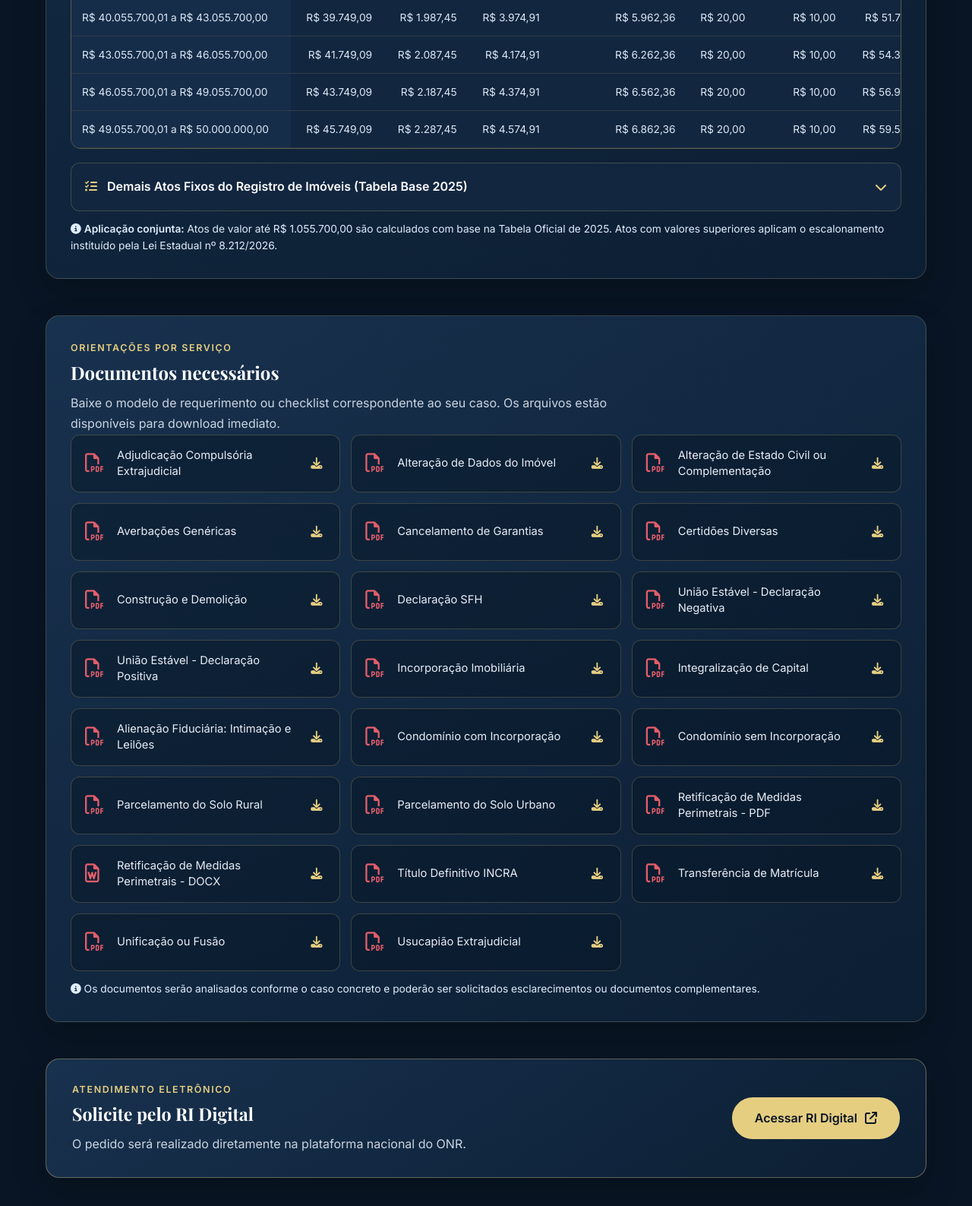
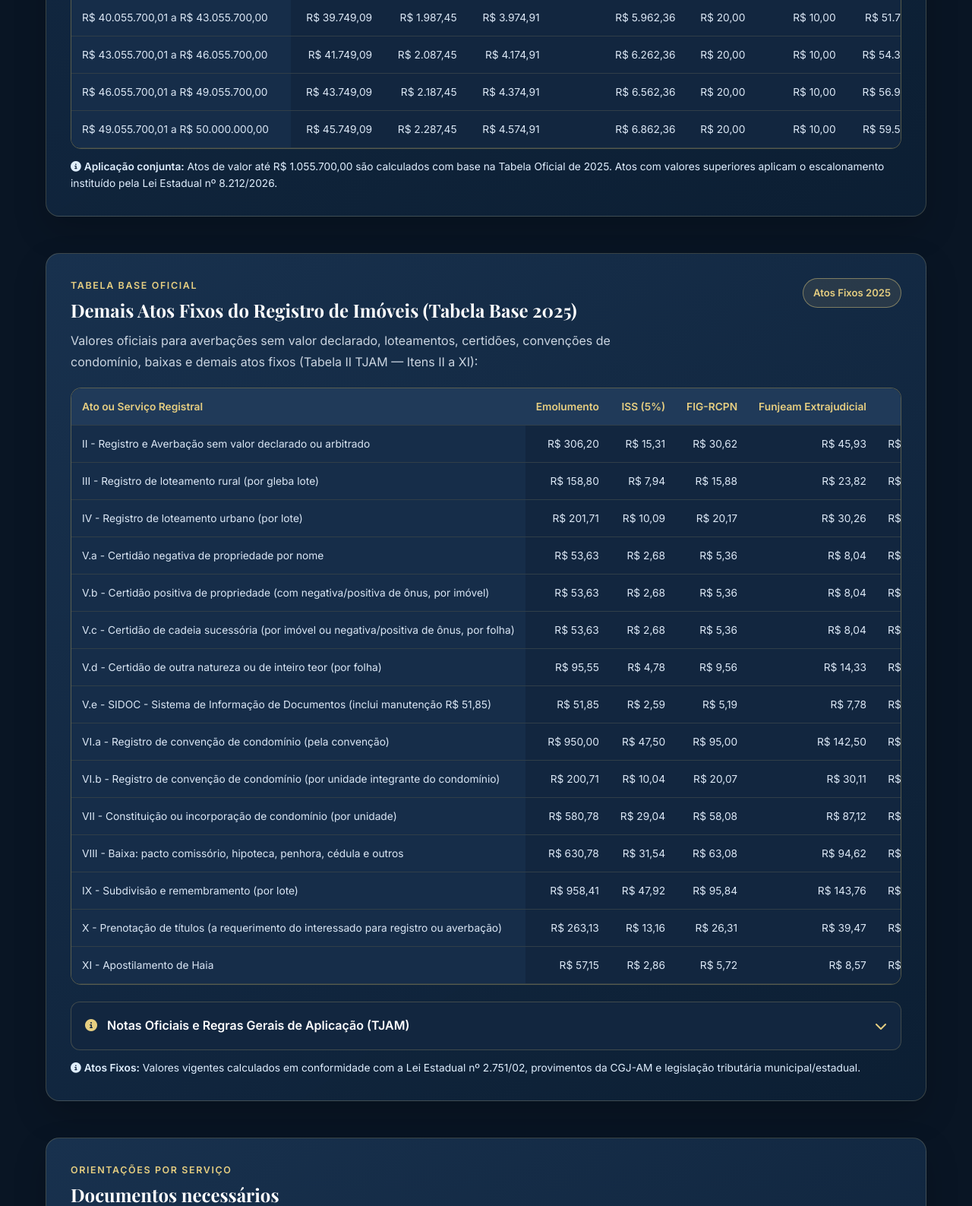
Before and after one commit to Feitosa98/Site_2ofMPU, a PHP site: page /imoveis.php in a window 1280 px wide. Shown: the part 2907-4494 px from the top of the page at 76% size. Run offline with PHP 8.4, Linux system fonts and the light colour scheme; some libraries are stand-ins or nearby versions.

Commit message:
feat: completa atos fixos de 2025 com SIDOC e Haia e padroniza espacamento identico a tabela de cima

```diff
--- a/components/service-resources.php
+++ b/components/service-resources.php
@@ -73,7 +73,8 @@ function renderEmolumentsSection(string $specialty): void
         <?php endif; ?>
         <?php if ($specialty === 'ri'): ?>
             <div style="display: flex; gap: 12px; flex-wrap: wrap; margin-top: 16px;">
-                <a href="#tabela-unificada-ri" class="btn-resource"><i class="fa-solid fa-table-list"></i> Consultar Tabela Unificada de Faixas (R$ 0,01 a R$ 50M)</a>
+                <a href="#tabela-unificada-ri" class="btn-resource"><i class="fa-solid fa-table-list"></i> Tabela Geral de Faixas (R$ 0,01 a R$ 50M)</a>
+                <a href="#atos-fixos-ri" class="btn-resource"><i class="fa-solid fa-list-check"></i> Demais Atos Fixos (Tabela 2025)</a>
             </div>
         <?php endif; ?>
         <p class="resource-note"><i class="fa-solid fa-circle-info"></i> Consulte a tabela correspondente à atribuição. Para atos de até R$ 1.055.700,00, aplica-se a Tabela de 2025; valores superiores utilizam o complemento de 2026.</p>
@@ -122,21 +123,6 @@ function renderRiUnifiedRanges(): void
         ['R$ 43.055.700,01 a R$ 46.055.700,00', 'R$ 41.749,09', 'R$ 2.087,45', 'R$ 4.174,91', 'R$ 6.262,36', 'R$ 20,00', 'R$ 10,00', 'R$ 54.303,81'],
         ['R$ 46.055.700,01 a R$ 49.055.700,00', 'R$ 43.749,09', 'R$ 2.187,45', 'R$ 4.374,91', 'R$ 6.562,36', 'R$ 20,00', 'R$ 10,00', 'R$ 56.903,81'],
         ['R$ 49.055.700,01 a R$ 50.000.000,00', 'R$ 45.749,09', 'R$ 2.287,45', 'R$ 4.574,91', 'R$ 6.862,36', 'R$ 20,00', 'R$ 10,00', 'R$ 59.503,81'],
-    ];
-
-    $fixedActs = [
-        ['Registro e Averbação sem valor declarado ou arbitrado', 'R$ 306,20', 'R$ 15,31', 'R$ 30,62', 'R$ 45,93', 'R$ 3,00', '—', 'R$ 401,06'],
-        ['Registro de loteamento rural (por gleba lote)', 'R$ 158,80', 'R$ 7,94', 'R$ 15,88', 'R$ 23,82', 'R$ 3,00', '—', 'R$ 209,44'],
-        ['Registro de loteamento urbano (por lote)', 'R$ 201,71', 'R$ 10,09', 'R$ 20,17', 'R$ 30,26', 'R$ 3,00', '—', 'R$ 265,23'],
-        ['Certidão negativa / positiva de propriedade ou de ônus', 'R$ 53,63', 'R$ 2,68', 'R$ 5,36', 'R$ 8,04', 'R$ 2,00', '—', 'R$ 71,71'],
-        ['Certidão de cadeia sucessória', 'R$ 53,63', 'R$ 2,68', 'R$ 5,36', 'R$ 8,04', 'R$ 2,00', '—', 'R$ 71,71'],
-        ['Certidão de inteiro teor (por folha)', 'R$ 95,55', 'R$ 4,78', 'R$ 9,56', 'R$ 14,33', 'R$ 3,00', '—', 'R$ 127,22'],
-        ['Convenção de condomínio (pela convenção)', 'R$ 950,00', 'R$ 47,50', 'R$ 95,00', 'R$ 142,50', 'R$ 4,00', '—', 'R$ 1.239,00'],
-        ['Convenção de condomínio (por cada unidade integrante)', 'R$ 200,71', 'R$ 10,04', 'R$ 20,07', 'R$ 30,11', 'R$ 3,00', '—', 'R$ 263,93'],
-        ['Constituição ou incorporação de condomínio (por unidade)', 'R$ 580,78', 'R$ 29,04', 'R$ 58,08', 'R$ 87,12', 'R$ 3,00', '—', 'R$ 758,02'],
-        ['Baixa de hipoteca, penhora, cédula, pacto comissório e outros', 'R$ 630,78', 'R$ 31,54', 'R$ 63,08', 'R$ 94,62', 'R$ 3,00', '—', 'R$ 823,02'],
-        ['Subdivisão e remembramento (por lote)', 'R$ 958,41', 'R$ 47,92', 'R$ 95,84', 'R$ 143,76', 'R$ 4,00', '—', 'R$ 1.249,93'],
-        ['Prenotação de títulos (a requerimento do interessado)', 'R$ 263,13', 'R$ 13,16', 'R$ 26,31', 'R$ 39,47', 'R$ 3,00', '—', 'R$ 345,07'],
     ];
     ?>
     <section class="resource-section resource-panel" id="tabela-unificada-ri" aria-labelledby="unified-ri-ranges-title">
@@ -193,23 +179,69 @@ function renderRiUnifiedRanges(): void
                 </tbody>
             </table>
         </div>
+        <p class="resource-note"><i class="fa-solid fa-circle-info"></i> <strong>Aplicação conjunta:</strong> Atos de valor até R$ 1.055.700,00 são calculados com base na Tabela Oficial de 2025. Atos com valores superiores aplicam o escalonamento instituído pela Lei Estadual nº 8.212/2026.</p>
+    </section>
+    <?php
+}
 
-        <details class="checklist-card" style="margin-top: 18px;">
-            <summary>
-                <span><i class="fa-solid fa-list-check"></i> Demais Atos Fixos do Registro de Imóveis (Tabela Base 2025)</span>
-                <i class="fa-solid fa-chevron-down checklist-arrow" aria-hidden="true"></i>
-            </summary>
-            <div class="fees-table-wrap" style="margin-top: 10px;">
+function renderRiFixedActs(): void
+{
+    static $rendered = false;
+    if ($rendered) {
+        return;
+    }
+    $rendered = true;
+
+    $fixedActs = [
+        ['II - Registro e Averbação sem valor declarado ou arbitrado', 'R$ 306,20', 'R$ 15,31', 'R$ 30,62', 'R$ 45,93', 'R$ 3,00', '—', 'R$ 401,06'],
+        ['III - Registro de loteamento rural (por gleba lote)', 'R$ 158,80', 'R$ 7,94', 'R$ 15,88', 'R$ 23,82', 'R$ 3,00', '—', 'R$ 209,44'],
+        ['IV - Registro de loteamento urbano (por lote)', 'R$ 201,71', 'R$ 10,09', 'R$ 20,17', 'R$ 30,26', 'R$ 3,00', '—', 'R$ 265,23'],
+        ['V.a - Certidão negativa de propriedade por nome', 'R$ 53,63', 'R$ 2,68', 'R$ 5,36', 'R$ 8,04', 'R$ 2,00', '—', 'R$ 71,71'],
+        ['V.b - Certidão positiva de propriedade (com negativa/positiva de ônus, por imóvel)', 'R$ 53,63', 'R$ 2,68', 'R$ 5,36', 'R$ 8,04', 'R$ 2,00', '—', 'R$ 71,71'],
+        ['V.c - Certidão de cadeia sucessória (por imóvel ou negativa/positiva de ônus, por folha)', 'R$ 53,63', 'R$ 2,68', 'R$ 5,36', 'R$ 8,04', 'R$ 2,00', '—', 'R$ 71,71'],
+        ['V.d - Certidão de outra natureza ou de inteiro teor (por folha)', 'R$ 95,55', 'R$ 4,78', 'R$ 9,56', 'R$ 14,33', 'R$ 3,00', '—', 'R$ 127,22'],
+        ['V.e - SIDOC - Sistema de Informação de Documentos (inclui manutenção R$ 51,85)', 'R$ 51,85', 'R$ 2,59', 'R$ 5,19', 'R$ 7,78', 'R$ 3,00', 'R$ 51,85', 'R$ 122,26'],
+        ['VI.a - Registro de convenção de condomínio (pela convenção)', 'R$ 950,00', 'R$ 47,50', 'R$ 95,00', 'R$ 142,50', 'R$ 4,00', '—', 'R$ 1.239,00'],
+        ['VI.b - Registro de convenção de condomínio (por unidade integrante do condomínio)', 'R$ 200,71', 'R$ 10,04', 'R$ 20,07', 'R$ 30,11', 'R$ 3,00', '—', 'R$ 263,93'],
+        ['VII - Constituição ou incorporação de condomínio (por unidade)', 'R$ 580,78', 'R$ 29,04', 'R$ 58,08', 'R$ 87,12', 'R$ 3,00', '—', 'R$ 758,02'],
+        ['VIII - Baixa: pacto comissório, hipoteca, penhora, cédula e outros', 'R$ 630,78', 'R$ 31,54', 'R$ 63,08', 'R$ 94,62', 'R$ 3,00', '—', 'R$ 823,02'],
+        ['IX - Subdivisão e remembramento (por lote)', 'R$ 958,41', 'R$ 47,92', 'R$ 95,84', 'R$ 143,76', 'R$ 4,00', '—', 'R$ 1.249,93'],
+        ['X - Prenotação de títulos (a requerimento do interessado para registro ou averbação)', 'R$ 263,13', 'R$ 13,16', 'R$ 26,31', 'R$ 39,47', 'R$ 3,00', '—', 'R$ 345,07'],
+        ['XI - Apostilamento de Haia', 'R$ 57,15', 'R$ 2,86', 'R$ 5,72', 'R$ 8,57', 'R$ 3,00', '—', 'R$ 77,30'],
+    ];
+
+    $notes = [
+        'Todos os atos dos ofícios notariais e de registro para habitação popular terão redução de metade das custas a pagar, desde a aquisição do terreno até a averbação ou registro da habitação construída.',
+        'Para a fixação dos emolumentos será considerado o maior valor, conforme declarado no ato ou negócio jurídico, ou o valor de avaliação fiscal ou judicial.',
+        'As custas dos Registros de Contrato ou documentos em que os valores venham expressos em moeda estrangeira deverão ser calculadas após conversão em moeda nacional em vigor.',
+        'As custas dos Registros de Contrato de Locação ou Arrendamento serão calculadas com base na soma total das mensalidades.',
+        'As custas dos Registros de Contratos em unidade monetária fora de circulação deverão ser corrigidas para valores vigentes.',
+        'Nos Registros de Títulos envolvendo negócios com mais de um imóvel, as custas serão cobradas tomando-se por base o valor maior de cada imóvel objeto do contrato.',
+        'Pelos serviços de computação será cobrado o valor de R$ 10,00, somente incidentes em atos de valor declarado.',
+        'Nas incorporações, averbações de construções e instituições de condomínio, com valores declarados, aplica-se o item I e demais valores do item VII da Tabela II.',
+        'Todos os serviços notariais e de registro do Estado do Amazonas recolhem 5% de ISS (Lei Municipal nº 714/03), especificado e apartado no importe de emolumentos.',
+    ];
+    ?>
+    <section class="resource-section resource-panel" id="atos-fixos-ri" aria-labelledby="atos-fixos-title">
+        <div class="resource-heading">
+            <div>
+                <span class="resource-kicker">Tabela Base Oficial</span>
+                <h2 id="atos-fixos-title">Demais Atos Fixos do Registro de Imóveis (Tabela Base 2025)</h2>
+                <p>Valores oficiais para averbações sem valor declarado, loteamentos, certidões, convenções de condomínio, baixas e demais atos fixos (Tabela II TJAM — Itens II a XI):</p>
+            </div>
+            <span class="specialty-badge">Atos Fixos 2025</span>
+        </div>
+        <div class="fees-table-wrap">
             <table class="fees-table">
                 <thead>
                     <tr>
-                            <th>Ato Registral</th>
+                        <th>Ato ou Serviço Registral</th>
                         <th>Emolumento</th>
                         <th>ISS (5%)</th>
                         <th>FIG-RCPN</th>
-                            <th>Funjeam</th>
+                        <th>Funjeam Extrajudicial</th>
                         <th>Selo</th>
-                            <th>Computação</th>
+                        <th>Computação / Extras</th>
                         <th>Total</th>
                     </tr>
                 </thead>
@@ -224,9 +256,20 @@ function renderRiUnifiedRanges(): void
                 </tbody>
             </table>
         </div>
+
+        <details class="checklist-card" style="margin-top: 22px;">
+            <summary>
+                <span><i class="fa-solid fa-circle-info"></i> Notas Oficiais e Regras Gerais de Aplicação (TJAM)</span>
+                <i class="fa-solid fa-chevron-down checklist-arrow" aria-hidden="true"></i>
+            </summary>
+            <ul style="margin-top: 8px;">
+                <?php foreach ($notes as $note): ?>
+                    <li><i class="fa-solid fa-check"></i> <?= htmlspecialchars($note, ENT_QUOTES, 'UTF-8') ?></li>
+                <?php endforeach; ?>
+            </ul>
         </details>
 
-        <p class="resource-note"><i class="fa-solid fa-circle-info"></i> <strong>Aplicação conjunta:</strong> Atos de valor até R$ 1.055.700,00 são calculados com base na Tabela Oficial de 2025. Atos com valores superiores aplicam o escalonamento instituído pela Lei Estadual nº 8.212/2026.</p>
+        <p class="resource-note"><i class="fa-solid fa-circle-info"></i> <strong>Atos Fixos:</strong> Valores vigentes calculados em conformidade com a Lei Estadual nº 2.751/02, provimentos da CGJ-AM e legislação tributária municipal/estadual.</p>
     </section>
     <?php
 }
@@ -234,11 +277,13 @@ function renderRiUnifiedRanges(): void
 function renderRiBaseRanges(): void
 {
     renderRiUnifiedRanges();
+    renderRiFixedActs();
 }
 
 function renderRiHighValueRanges(): void
 {
     renderRiUnifiedRanges();
+    renderRiFixedActs();
 }
 
 function renderServiceChecklists(array $checklists): void
--- a/imoveis.php
+++ b/imoveis.php
@@ -62,6 +62,7 @@ $riDocuments = [
 
     <?php renderEmolumentsSection('ri'); ?>
     <?php renderRiUnifiedRanges(); ?>
+    <?php renderRiFixedActs(); ?>
     <?php renderDocumentDownloads($riDocuments); ?>
 
     <section class="service-cta" aria-label="Solicitar serviço de Registro de Imóveis">
```
Lines whose indentation alone changed are shown as unchanged.
